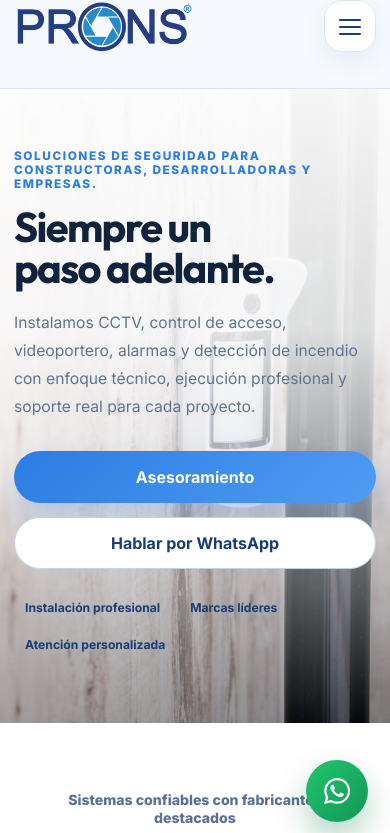
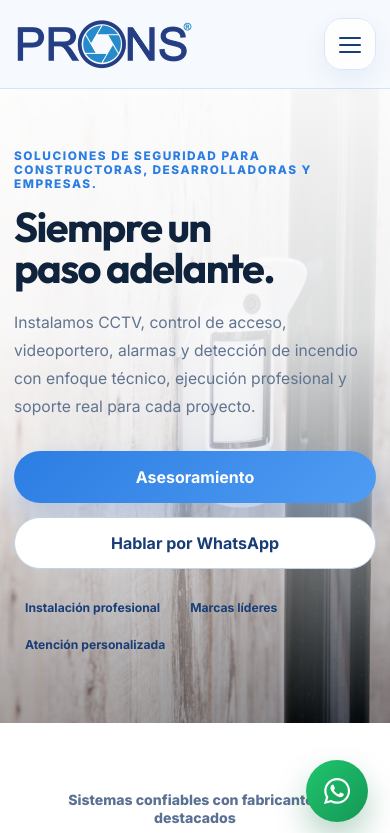
Before and after one commit to Juaampi/prons, a website: page index.html in a window 390 px wide. Shown: the top 833 px of the page. Drawn offline with Linux system fonts and the light colour scheme.

```diff
--- a/styles.css
+++ b/styles.css
@@ -1300,10 +1300,13 @@ body.menu-open .menu-toggle span:nth-child(3) {
     top: 0;
   }
 
-  .header-inner,
   .wizard-top,
   .coverage-box {
     align-items: flex-start;
+  }
+
+  .header-inner {
+    align-items: center;
   }
 
   .hero-inner {
```
